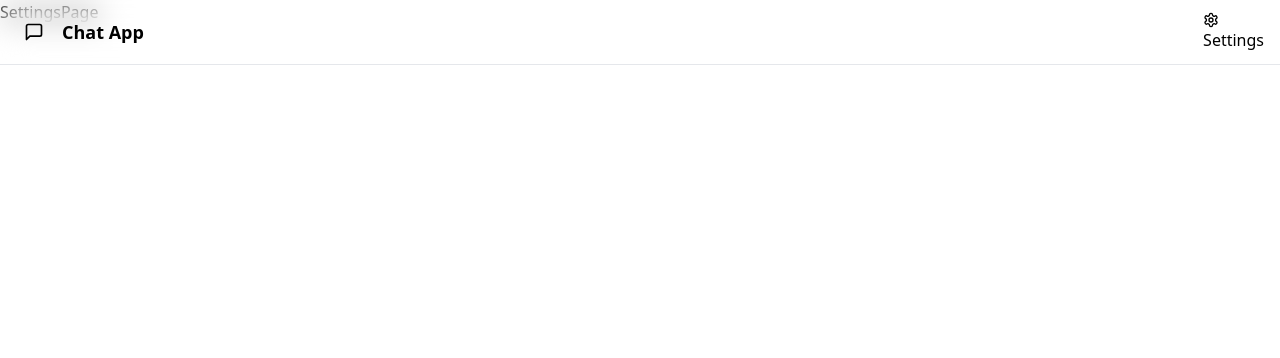
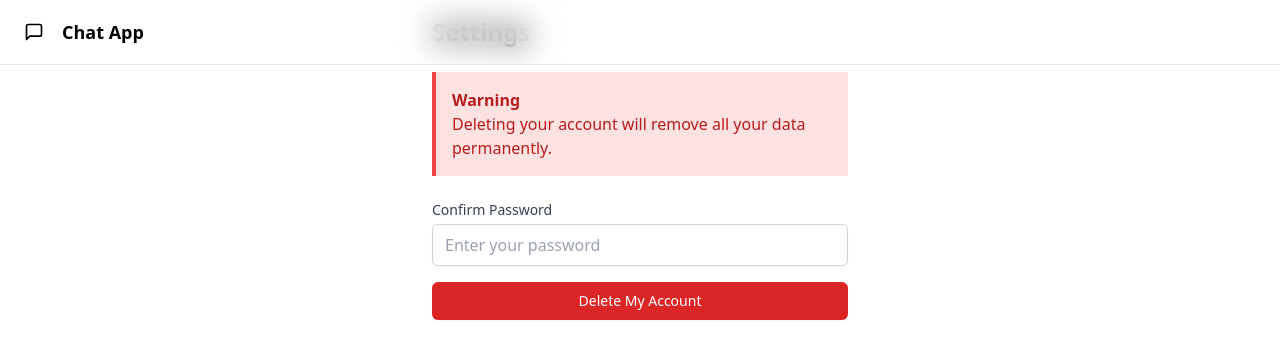
Before and after one commit to govind01sharma/Chatting-App, a React (Vite) app in the folder frontend/: page /settings in a window 1280 px wide. Shown: the top 358 px of the page. Built offline with nearby package versions, Linux system fonts and the light colour scheme; no server answers.

Commit message:
Add account deletion functionality; implement deleteAccount controller and UI in SettingsPage

```diff
--- a/frontend/src/components/Navbar.jsx
+++ b/frontend/src/components/Navbar.jsx
@@ -23,13 +23,15 @@ const Navbar = () => {
         </div>
 
         <div className='flex items-center gap-2'>
-          <Link to='/settings' className='btn btn-sm gap-2 transition-colors'>
-            <Settings className='size-4' />
-            <span className='hidden sm:inline'>Settings</span>
-          </Link>
+
 
           {authUser && (
             <>
+              <Link to='/settings' className='btn btn-sm gap-2 transition-colors'>
+                <Settings className='size-4' />
+                <span className='hidden sm:inline'>Settings</span>
+              </Link>
+
               <Link to={`/profile`} className='btn btn-sm gap-2'>
                 <User className='size-5' />
                 <span className='hidden sm:inline'>Profile</span>
--- a/frontend/src/pages/SettingsPage.jsx
+++ b/frontend/src/pages/SettingsPage.jsx
@@ -1,9 +1,65 @@
-import React from 'react'
+import React, { useState } from 'react';
+import { useAuthStore } from '../store/useAuthStore';
+import toast from 'react-hot-toast';
 
 const SettingsPage = () => {
+  const [password, setPassword] = useState('');
+  const [isDeleting, setIsDeleting] = useState(false);
+  const { authUser, deleteAccount, logout } = useAuthStore();
+
+  const handleDeleteAccount = async (e) => {
+    e.preventDefault();
+    if (!password) {
+      toast.error('Please enter your password');
+      return;
+    }
+
+    try {
+      setIsDeleting(true);
+      await deleteAccount(password);
+      toast.success('Account deleted successfully');
+      logout();
+    } catch (error) {
+      toast.error(error.message);
+    } finally {
+      setIsDeleting(false);
+    }
+  };
+
   return (
-    <div>SettingsPage</div>
-  )
-}
+    <div className="p-4 max-w-md mx-auto">
+      <h1 className="text-2xl font-bold mb-6">Settings</h1>
 
-export default SettingsPage
+      <div className="bg-red-100 border-l-4 border-red-500 text-red-700 p-4 mb-6">
+        <p className="font-bold">Warning</p>
+        <p>Deleting your account will remove all your data permanently.</p>
+      </div>
+
+      <form onSubmit={handleDeleteAccount} className="space-y-4">
+        <div>
+          <label htmlFor="password" className="block text-sm font-medium text-gray-700">
+            Confirm Password
+          </label>
+          <input
+            type="password"
+            id="password"
+            value={password}
+            onChange={(e) => setPassword(e.target.value)}
+            className="mt-1 block w-full px-3 py-2 border border-gray-300 rounded-md shadow-sm focus:outline-none focus:ring-indigo-500 focus:border-indigo-500"
+            placeholder="Enter your password"
+          />
+        </div>
+
+        <button
+          type="submit"
+          disabled={isDeleting}
+          className="w-full flex justify-center py-2 px-4 border border-transparent rounded-md shadow-sm text-sm font-medium text-white bg-red-600 hover:bg-red-700 focus:outline-none focus:ring-2 focus:ring-offset-2 focus:ring-red-500 disabled:opacity-50 disabled:cursor-not-allowed"
+        >
+          {isDeleting ? 'Deleting...' : 'Delete My Account'}
+        </button>
+      </form>
+    </div>
+  );
+};
+
+export default SettingsPage;
--- a/frontend/src/store/useAuthStore.js
+++ b/frontend/src/store/useAuthStore.js
@@ -85,6 +85,14 @@ export const useAuthStore = create((set, get) => ({
         }
     },
 
+    deleteAccount: async (password) => {
+        try {
+            await axiosInstance.delete("/auth/delete-account", { data: { password } });
+        } catch (error) {
+        throw new Error(error.response.data.message || "Failed to delete account");
+        }
+    },
+
     connectSocket: () => {
         const { authUser } = get();
         if (!authUser || get().socket?.connected) return;
```
Also changed, not shown: 2 other files (tests, documents, lock files or other folders).
